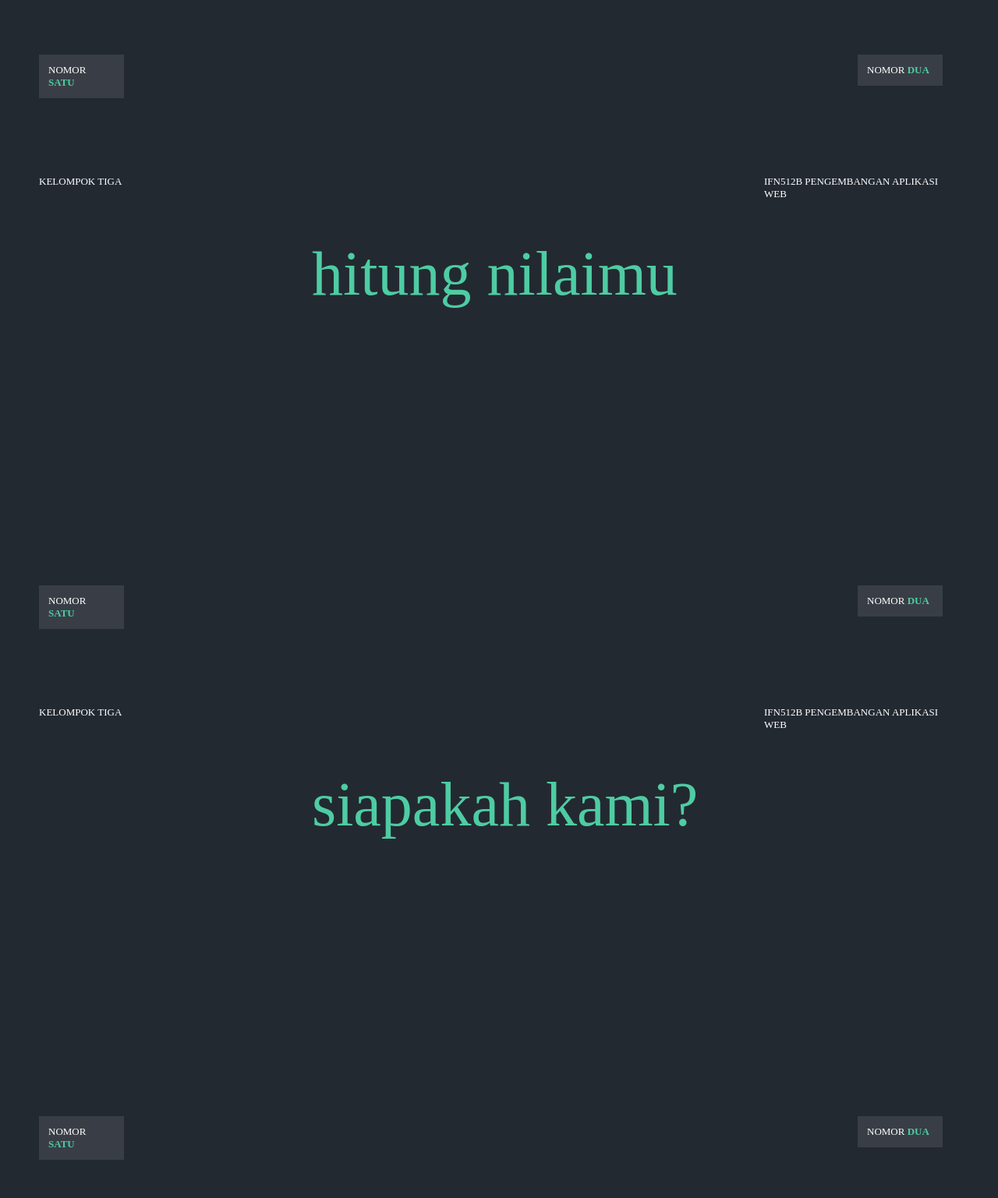
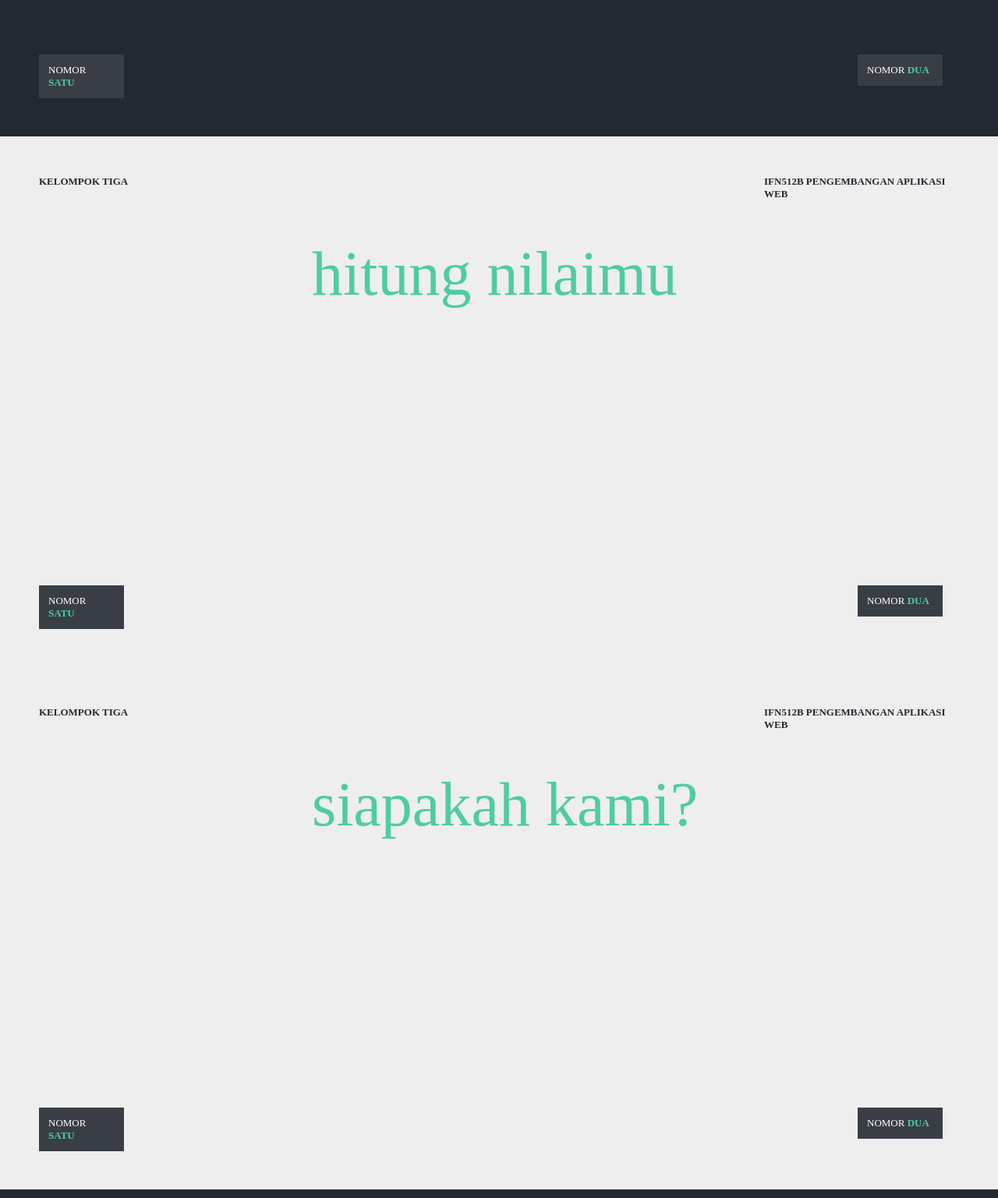
Before and after one commit to xavesenduk/Tugas-2-JS, a plain HTML site: page index.html in a window 1280 px wide. Shown: the part 506-2043 px from the top of the page at 78% size. Drawn offline with Linux system fonts and the light colour scheme.

Commit message:
Html Css Commit

```diff
--- a/css/style.css
+++ b/css/style.css
@@ -6,6 +6,18 @@
 
 body{
     background: #232931;
+}
+
+#halaman2{
+    height: 681px;
+    background-color: #eeeeee;
+}
+
+
+
+#halaman3{
+    height: 550px;
+    background-color: #eeeeee;
 }
 
 header{
@@ -96,6 +108,15 @@ strong{
     text-align: center;
     height: 435px;
 }
+
+.utama3{
+    text-align: center;
+    height: 435px;
+}
+}
+.utama3 .stengah11{
+    height: 100px;
+}
 .utama .stengah1{
     height: 217px;
 }
@@ -110,7 +131,6 @@ strong{
     font-size: 500%;
     padding-right: 120px;
     height: 135px;
-
     float: left;
 }
 
@@ -150,11 +170,31 @@ h1:hover{
     background-color: teal;
 }
 
+#halaman2 .member1 p{
+    color: #232931;
+    font-weight: bold;
+}
+
+#halaman2 .member2 p{
+    color: #232931;
+    font-weight: bold;
+}
+
+#halaman3 .member1 p{
+    color: #232931;
+    font-weight: bold;
+}
+#halaman3 .member2 p{
+    font-weight: bold;
+    color: #232931;
+}
 
 footer{
     height: 120px;
+}
 
-
+.hal3{
+    background-color: #eeeeee;
 }
 header div a:hover {
     color : rgb(0, 204, 255);
--- a/index.html
+++ b/index.html
@@ -36,15 +36,15 @@
         </main>
         <footer>
             <div class="member3">
-                <p class="nomor1"><a href="">NOMOR <strong>SATU</strong></a></p>
+                <p class="nomor1"><a href="#halaman2">NOMOR <strong>SATU</strong></a></p>
             </div>
             <div class="member4">
-                <p class="nomor2"><a href="">NOMOR <strong>DUA</strong></a></P>
+                <p class="nomor2"><a href="#halaman3">NOMOR <strong>DUA</strong></a></P>
             </div>
 
         </footer>
         </div>
-        <div class="halaman2">
+        <div id="halaman2">
             <header>
                 <div class="member1">
                     <p>KELOMPOK TIGA</p>
@@ -78,12 +78,12 @@
                     <p class="nomor1"><a href="">NOMOR <strong>SATU</strong></a></p>
                 </div>
                 <div class="member4">
-                    <p class="nomor2"><a href="">NOMOR <strong>DUA</strong></a></P>
+                    <p class="nomor2"><a href="#halaman3">NOMOR <strong>DUA</strong></a></P>
                 </div>
 
             </footer>
         </div>
-        <div class="halaman3">
+        <div id="halaman3">
             <header>
                 <div class="member1">
                     <p>KELOMPOK TIGA</p>
@@ -95,7 +95,7 @@
                 </div>
             </header>
             <main>
-            <div class="utama">
+            <div class="utama3">
                 <div class="stengah11">
                 <p class="judul11">
                         siapakah kami?
@@ -108,9 +108,9 @@
                 </div>
             </div>
             </main>
-            <footer>
+            <footer class="hal3">
                 <div class="member3">
-                    <p class="nomor1"><a href="">NOMOR <strong>SATU</strong></a></p>
+                    <p class="nomor1"><a href="#halaman2">NOMOR <strong>SATU</strong></a></p>
                 </div>
                 <div class="member4">
                     <p class="nomor2"><a href="">NOMOR <strong>DUA</strong></a></P>
```
